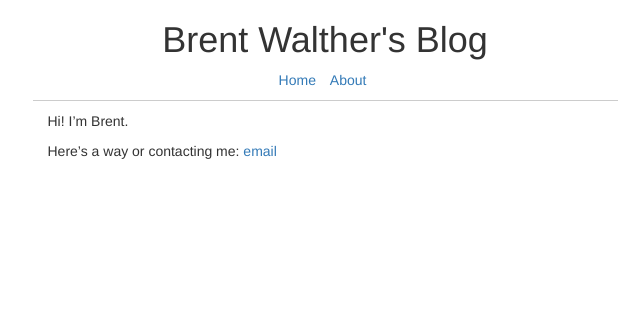
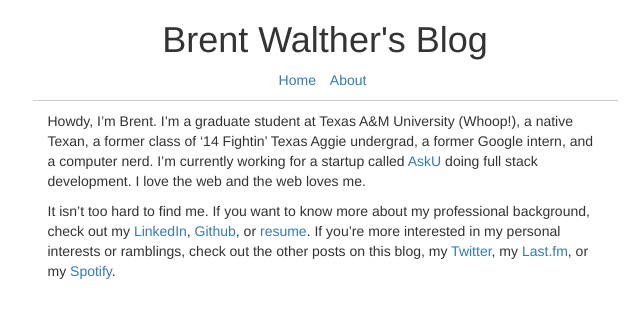
Before and after one commit to brentwalther/blog, a Jekyll site: the page built from _posts/1992-12-28-about.md, in a window 1280 px wide. Shown: the top 318 px of the page, without its empty margins (315-955 px from the left). Built offline with Jekyll 4.4.1, drawn with Linux system fonts in a browser that asks for light colours.

Commit message:
Update personal about page

```diff
--- a/_posts/1992-12-28-about.md
+++ b/_posts/1992-12-28-about.md
@@ -3,6 +3,6 @@ layout: default
 title: About Me
 category: meta
 ---
-Hi! I'm Brent.
+Howdy, I'm Brent. I'm a graduate student at Texas A&M University (Whoop!), a native Texan, a former class of '14 Fightin' Texas Aggie undergrad, a former Google intern, and a computer nerd. I'm currently working for a startup called [AskU](http://www.asku.co) doing full stack development. I love the web and the web loves me.
 
-Here's a way or contacting me: [email](mailto: brentwalther@gmail.com)
+It isn't too hard to find me. If you want to know more about my professional background, check out my [LinkedIn](http://lnkd.in/HKK-dC), [Github](http://www.github.com/brentwalther), or [resume](http://brentwalther.net/files/resume.html). If you're more interested in my personal interests or ramblings, check out the other posts on this blog, my [Twitter](http://www.twitter.com/brentwalther), my [Last.fm](http://www.lastfm.com/user/brentwalther), or my [Spotify](http://open.spotify.com/user/121624922).
```
